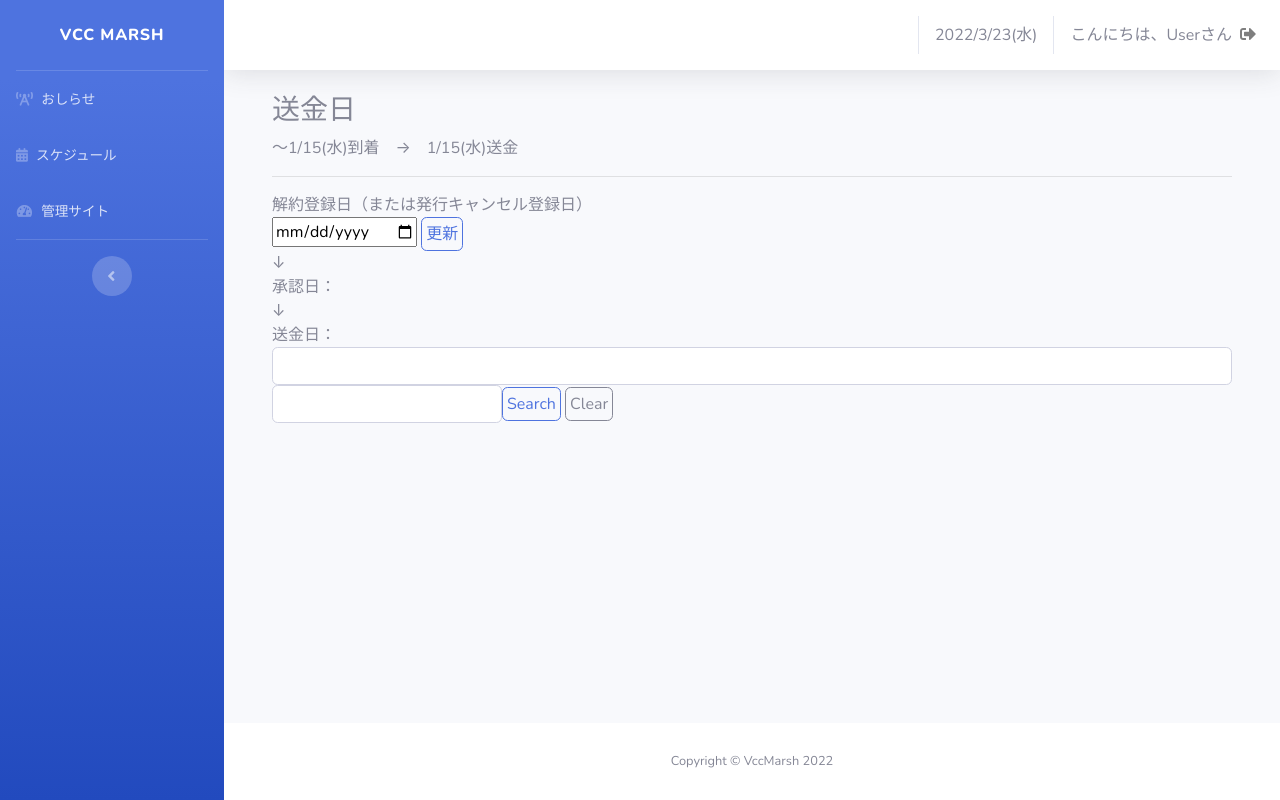
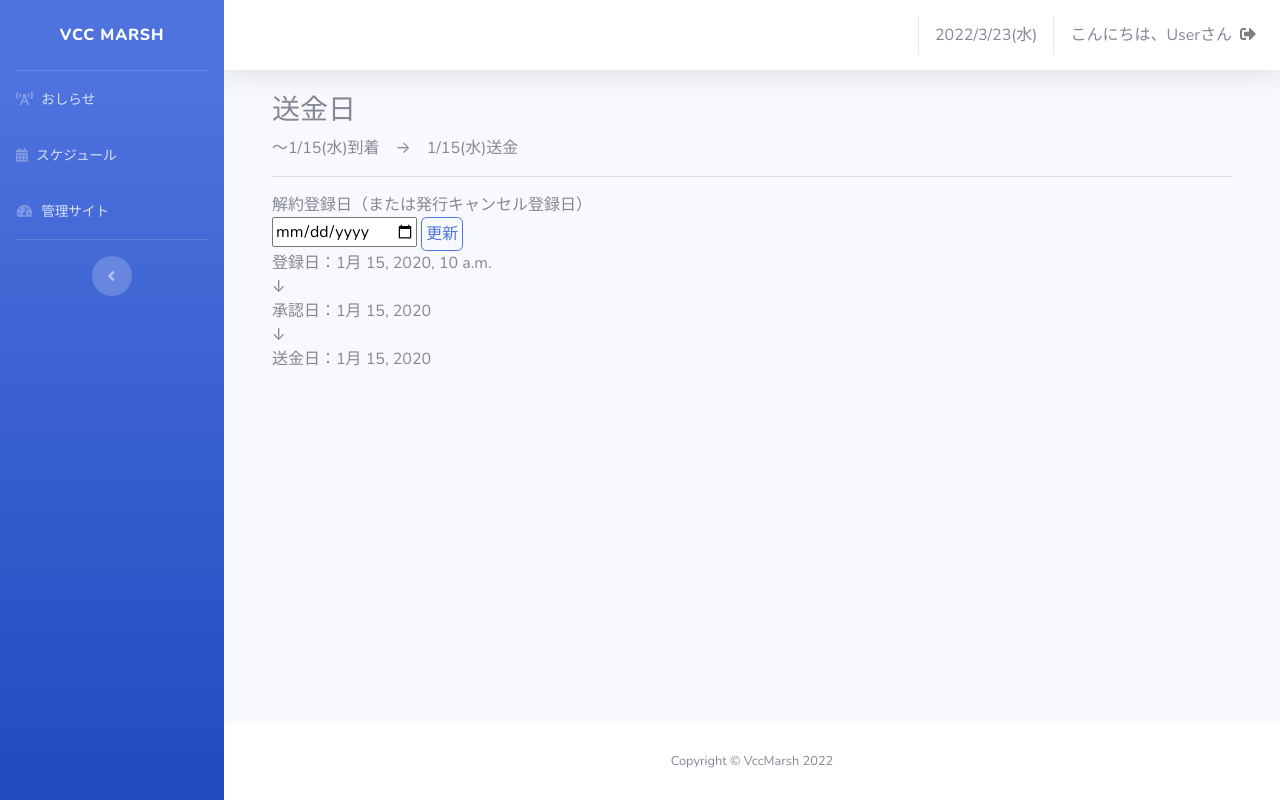
Before and after one commit to oppe5388/django_https0227, a Django app: template mysched/templates/mysched/mysched.html in a window 1280 px wide. Run offline with Django 3.2, Linux system fonts and the light colour scheme; a user stored in the database is signed in; tables that the repository leaves empty hold one stand-in row (values such as "Sample post"); the template is opened without the code that fills it: values that come from a table or form of the project are taken from there, most other values are stand-ins (such as "Sample title", 1, 10 or a date in 2020); form fields are guessed from the names that the template uses; parts of the project's set-up code (start-up, migrations or seed data) failed here and were passed over; some libraries are stand-ins or nearby versions.

Commit message:
mysched途中

```diff
--- a/mysched/forms.py
+++ b/mysched/forms.py
@@ -17,16 +17,4 @@ from datetime import date, datetime
 
 #検索
 class MoneyForm(LoginRequiredMixin, forms.Form):
-    date_field = forms.DateField(
-        widget=forms.DateInput(attrs={"type":"date"})
-    )
-    keyword = forms.CharField(max_length=100, widget=forms.TextInput(attrs={'class':'form-control'}))
-    keyword2 = forms.CharField(max_length=100, widget=forms.TextInput(attrs={'class':'form-control'}))
-
-
-    published_date = forms.DateTimeField(
-        label='発刊日',
-        required=True,
-        widget=forms.DateInput(attrs={"type": "date"}),
-        input_formats=['%Y-%m-%d']
-    )
+    input_date = forms.DateField(widget=forms.DateInput(attrs={"type":"date"})
--- a/mysched/templates/mysched/mysched.html
+++ b/mysched/templates/mysched/mysched.html
@@ -10,26 +10,24 @@
 
 <hr>
 
+
 <div>解約登録日（または発行キャンセル登録日）</div>
-<input type="date">
-<input type="submit" class="btn btn-outline-primary mr-1 p-1" value="更新" />
+{% comment %} <input type="date"> {% endcomment %}
+
+<form action='{% url "mysched:mysched" %}' method='get'>
+    <div>{{ moneyForm.date_field }}
+    <input type="submit" class="btn btn-outline-primary mr-1 p-1" value="更新"></div>
+</form>
+
+
+{% comment %} {% if past_sched %} {% endcomment %}
+<div>登録日：{{ input_date }}</div>
 <div>↓</div>
-<div>承認日：</div>
+<div>承認日：{{ past_sched.fix }}</div>
 <div>↓</div>
-<div>送金日：</div>
+<div>送金日：{{ past_sched.transfer }}</div>
 
-<div>{{ moneyForm.keyword }}</div>
+{% comment %} {% endif %} {% endcomment %}
 
-<div class="my-box mr-auto">
-    <form action='{% url "myinfo:index" %}' method='get'>
-        <div class='form-group form-inline'>
-
-            <div>{{ moneyForm.keyword }}</div>
-
-            <input type="submit" class="btn btn-outline-primary mr-1 p-1" value="Search" />
-            <a href="{% url 'myinfo:index' %}" class="btn btn-outline-secondary p-1">Clear</a>
-        </div>
-    </form>
-</div>
 
 {% endblock %}
```
Also changed, not shown: mysched/views.py (+13 -9 lines).
